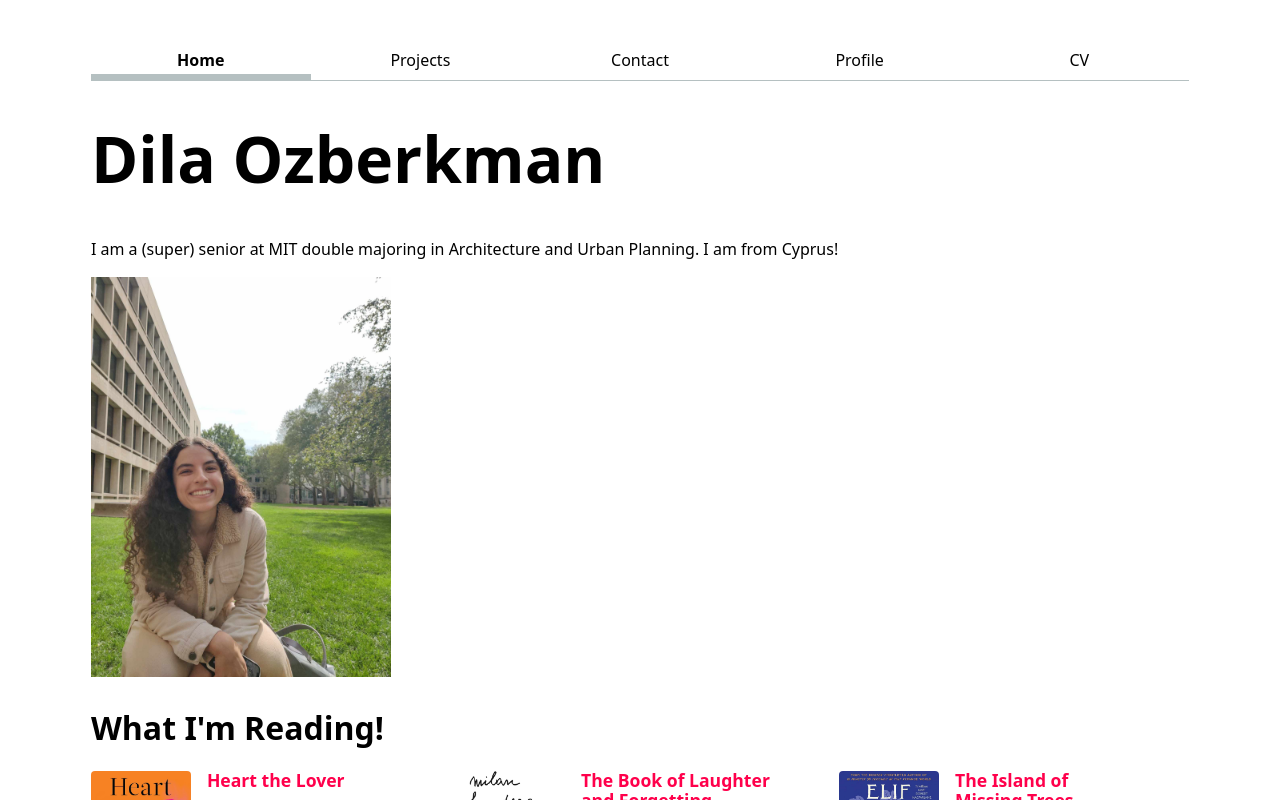
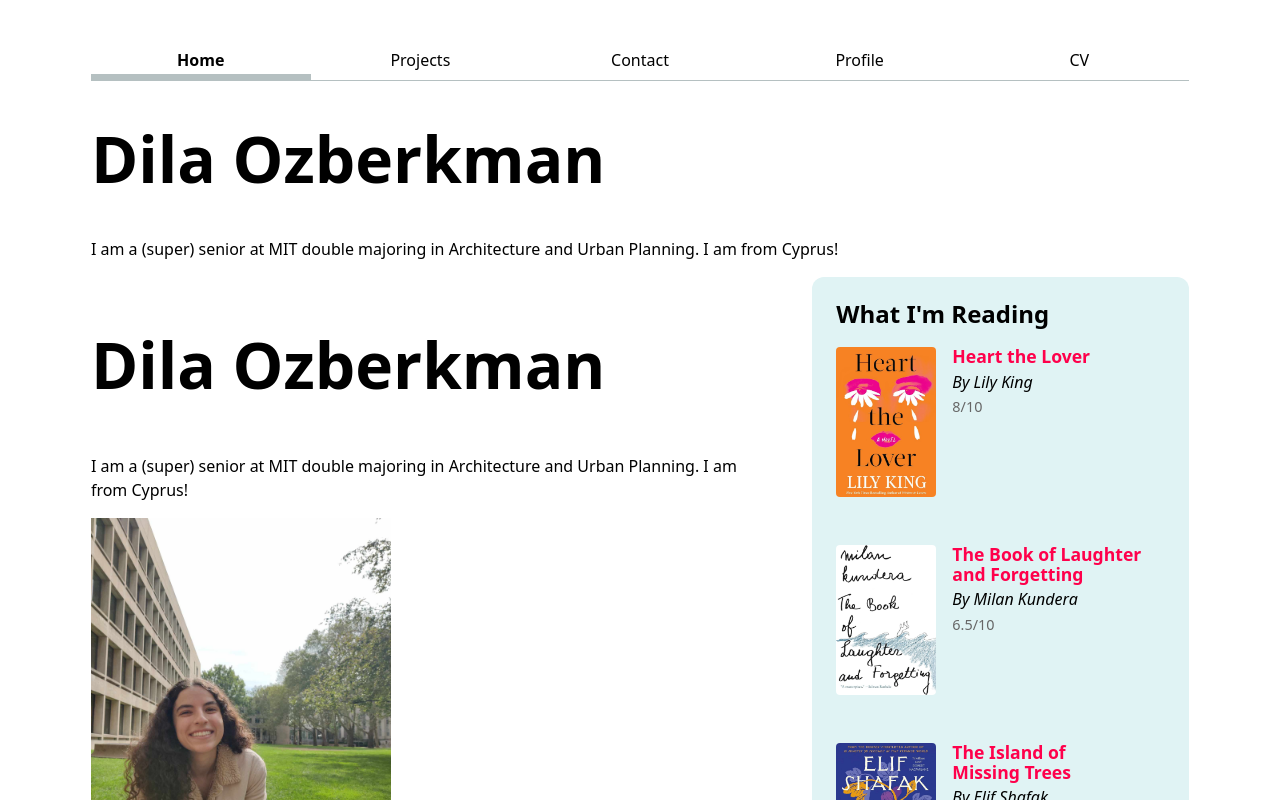
Before and after one commit to dilaozberkman/lab3, a SvelteKit app: page / in a window 1280 px wide. Shown: the top 800 px of the page. Built offline with nearby package versions, Linux system fonts and the light colour scheme.

Commit message:
styling reading list

```diff
--- a/src/routes/+page.svelte
+++ b/src/routes/+page.svelte
@@ -25,23 +25,27 @@
     I am a (super) senior at MIT double majoring in Architecture and Urban Planning. I am from Cyprus!
 </p>
 
-<img
-    class="fit-picture"
+<div class="container">
+  <section class="profile">
+    <h1>Dila Ozberkman</h1>
+    <p>I am a (super) senior at MIT double majoring in Architecture and Urban Planning. I am from Cyprus!</p>
+    <img class="fit-picture"
     width="300"
     height=auto
     src="images/dila_pic.jpg"
     alt="Dila outside MIT Building 8 on a sunny day"
     />
+  </section>
 
-<section>
-  <h2>What I'm Reading!</h2>
-
+  <aside class="reading-sidebar">
+    <h2>What I'm Reading</h2>
     <div class="reading-list">
       {#each reading as item}
         <ReadingItem data={item} />
       {/each}
     </div>
-</section>
+  </aside>
+</div>
 
 <h2>Latest Projects</h2>
 
@@ -51,6 +55,37 @@
 </div>
 
 <style>
+    .container {
+    display: flex;
+    gap: 4rem;
+    align-items: start;
+    margin-bottom: 3rem;
+  }
+
+  .profile {
+    flex: 2;
+  }
+
+  .reading-sidebar {
+    flex: 1;
+    background-color: oklch(from var(--border-gray) 95% 5% h);
+    padding: 1.5rem;
+    border-radius: 12px;
+  }
+
+  .reading-sidebar h2 {
+    margin-top: 0;
+    font-size: 1.5rem;
+  }
+
+  .reading-list {
+    display: flex;
+    grid-template-columns: repeat(auto-fill, minmax(300px, 1fr));
+    flex-direction: column;
+    gap: 1.5rem;
+    margin-top: 1rem;
+  }
+
   .projects {
     display: grid;
     grid-template-columns: repeat(3, 1fr);
@@ -60,11 +95,4 @@
   .projects :global(h2) {
     font-size: 150%;
   }
-
-  .reading-list {
-    display: grid;
-    grid-template-columns: repeat(auto-fill, minmax(300px, 1fr));
-    gap: 1.5rem;
-    margin-top: 1rem;
-  }
 </style>
```
Lines whose indentation alone changed are shown as unchanged.
